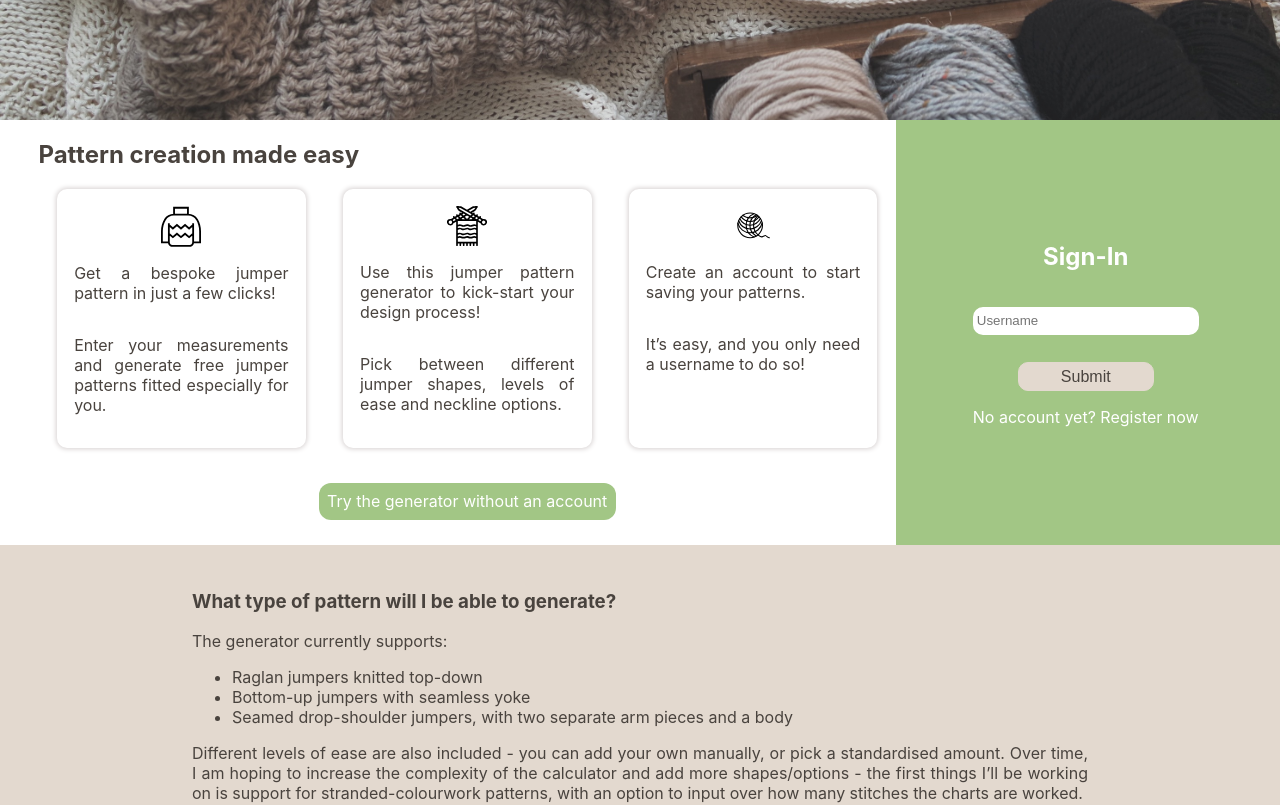
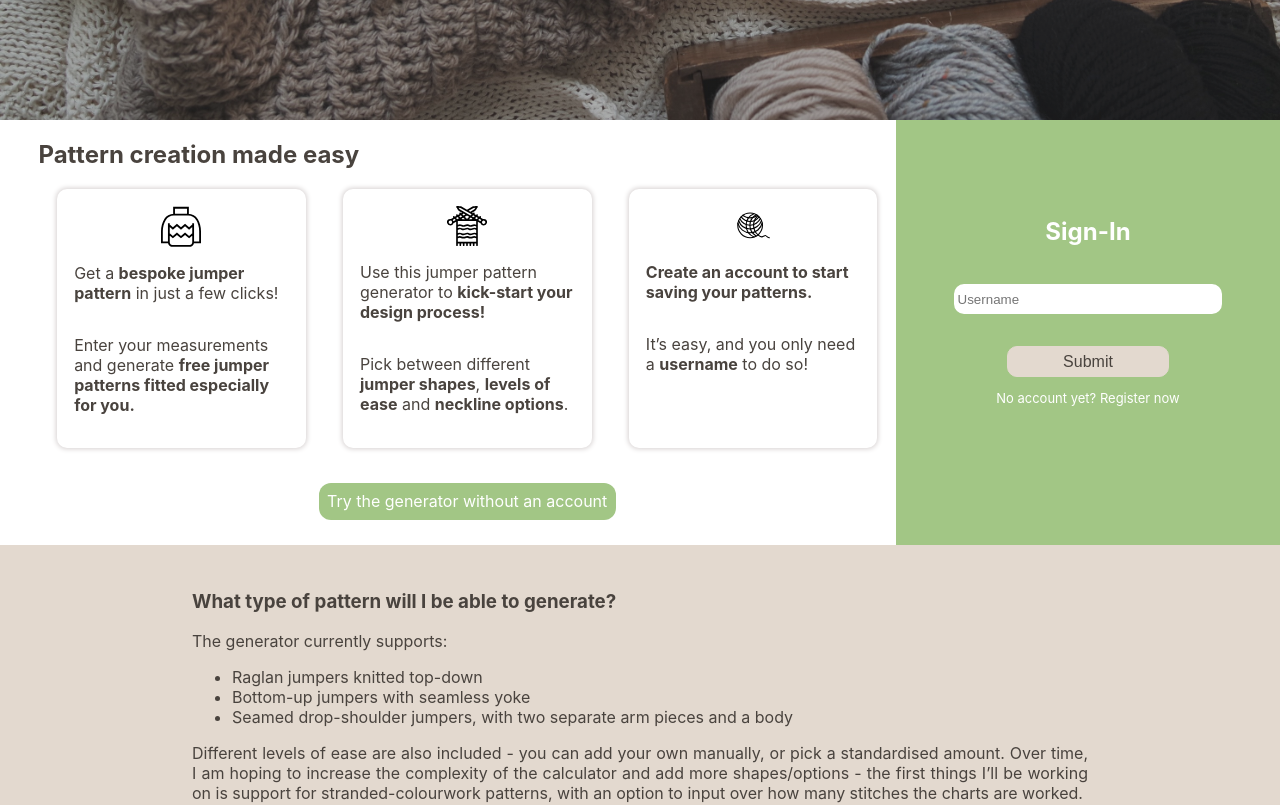
Before and after one commit to ClaireAdele/jumper-generator, a React (Create React App) app: page / in a window 1280 px wide. Shown: the part 680-1485 px from the top of the page. Built offline with nearby package versions, Linux system fonts and the light colour scheme.

Commit message:
messed about with the pattern tiles + renamed some components to better describe what they encompass now

```diff
--- a/src/components/homepage/Homepage.css
+++ b/src/components/homepage/Homepage.css
@@ -7,7 +7,7 @@
 #imgContainer {
     height: 100vh;
     color: white;
-    background-image: url("./homepage_assets/yarn-2565067.jpg");
+    background: linear-gradient(rgba(0, 0, 0, 0.074), rgba(0, 0, 0, 0.216)), url("./homepage_assets/yarn-2565067.jpg");
     background-repeat: no-repeat;
     background-size: cover;
     display: flex;
@@ -28,7 +28,6 @@
     margin-left: 3%;
     display: flex;
     flex-direction: column;
-    text-align:justify;
     color: rgb(73, 67, 62);
 }
 
@@ -81,16 +80,15 @@
     width: 30%;
     background-color: #A2C685;
     text-align: center;
-    display: flex;
-    align-items: center;
     color: white;
 }
 
 .form-container {
     display: flex;
     flex-direction: column;
-    margin-left: 20%;
-    margin-right: 20%;
+    margin-left: 15%;
+    margin-right: 15%;
+    margin-top: 20%;
 }
 
 .auth-input {
@@ -122,9 +120,13 @@
     cursor: pointer;
 }
 
+.account-yes-no {
+    font-size: small;
+}
+
 .account-yes-no:hover {
-   text-decoration: underline;
-   cursor: pointer;
+    text-decoration: underline;
+    cursor: pointer;
 }
 
 .ref-link {
--- a/src/components/homepage/Homepage.js
+++ b/src/components/homepage/Homepage.js
@@ -1,7 +1,5 @@
-import React, { useState } from "react";
 import Banner from "./homepage_children/Banner"
-import AuthenticationOptions from "./homepage_children/AuthenticationOptions";
-import { Link } from "react-router-dom";
+import PatternCreationMadeEasy from "./homepage_children/PatternCreationMadeEasy";
 import "./Homepage.css";
 import "../../App.css";
 import Faq from "./homepage_children/Faq";
@@ -11,7 +9,7 @@ const Homepage = ({ navigate }) => {
     return (
       <div className="homepage">
         <Banner />
-        <AuthenticationOptions navigate={navigate} />
+        <PatternCreationMadeEasy navigate={navigate} />
         <Faq />
         <About />
       </div>
--- a/src/components/homepage/homepage_children/AuthenticationOptions.js
+++ /dev/null
@@ -1,101 +0,0 @@
-import { Link } from "react-router-dom";
-import SignIn from "./SignIn";
-import SignUp from "./Sign-up";
-import React, { useState } from "react";
-import "../Homepage.css";
-import "../../../App.css";
-import yarnSvg from "../homepage_assets/yarn.svg"
-import jumperSvg from "../homepage_assets/jumper-thin.svg"
-import knittingSvg from "../homepage_assets/knitting.svg"
-
-const AuthenticationOptions = ({ navigate }) => {
-  const [userHasAccount, setUserHasAccount] = useState(true);
-
-    return userHasAccount ? (
-      <div id="pattern-creation-container">
-        <div id="pattern-creation">
-          <h2>Pattern creation made easy</h2>
-          <div id="columns-text">
-            <div className="pattern-creation-card">
-              <img className="svgImg" src={jumperSvg}></img>
-              <p>Get a bespoke jumper pattern in just a few clicks!</p>
-              <p>
-                Enter your measurements and generate free jumper patterns fitted
-                especially for you.
-              </p>
-            </div>
-
-            <div className="pattern-creation-card">
-              <img className="svgImg" src={knittingSvg}></img>
-              <p>
-                Use this jumper pattern generator to kick-start your design
-                process!
-              </p>
-              <p>
-                Pick between different jumper shapes, levels of ease and
-                neckline options.
-              </p>
-            </div>
-
-            <div className="pattern-creation-card">
-              <img className="svgImg" src={yarnSvg}></img>
-              <p>Create an account to start saving your patterns.</p>
-              <p>It’s easy, and you only need a username to do so!</p>
-            </div>
-          </div>
-          <Link
-            className="nav-button"
-            id="no-account-access-button"
-            to="/data-entry"
-          >
-            Try the generator without an account
-          </Link>
-        </div>
-        <SignIn navigate={navigate} setUserHasAccount={setUserHasAccount} />
-      </div>
-    ) : (
-      <div id="pattern-creation-container">
-        <div id="pattern-creation">
-          <h2>Pattern creation made easy</h2>
-          <div id="columns-text">
-            <div className="pattern-creation-card">
-              <img className="svgImg" src={jumperSvg}></img>
-              <p>Get a bespoke jumper pattern in just a few clicks!</p>
-              <p>
-                Enter your measurements and generate free jumper patterns fitted
-                especially for you.
-              </p>
-            </div>
-
-            <div className="pattern-creation-card">
-              <img className="svgImg" src={knittingSvg}></img>
-              <p>
-                Use this jumper pattern generator to kick-start your design
-                process!
-              </p>
-              <p>
-                Pick between different jumper shapes, levels of ease and
-                neckline options.
-              </p>
-            </div>
-
-            <div className="pattern-creation-card">
-              <img className="svgImg" src={yarnSvg}></img>
-              <p>Create an account to start saving your patterns.</p>
-              <p>It’s easy, and you only need a username to do so!</p>
-            </div>
-          </div>
-          <Link
-            className="nav-button"
-            id="no-account-access-button"
-            to="/data-entry"
-          >
-            Try the generator without an account
-          </Link>
-        </div>
-        <SignUp navigate={navigate} setUserHasAccount={setUserHasAccount} />
-      </div>
-    );
-}
-
-export default AuthenticationOptions;
--- /dev/null
+++ b/src/components/homepage/homepage_children/PatternCreationMadeEasy.js
@@ -0,0 +1,70 @@
+import { Link } from "react-router-dom";
+import SignIn from "./SignIn";
+import SignUp from "./Sign-up";
+import React, { useState } from "react";
+import "../Homepage.css";
+import "../../../App.css";
+import yarnSvg from "../homepage_assets/yarn.svg"
+import jumperSvg from "../homepage_assets/jumper-thin.svg"
+import knittingSvg from "../homepage_assets/knitting.svg"
+
+const PatternCreationMadeEasy = ({ navigate }) => {
+  const [userHasAccount, setUserHasAccount] = useState(true);
+
+  return (
+    <div id="pattern-creation-container">
+      <div id="pattern-creation">
+        <h2>Pattern creation made easy</h2>
+        <div id="columns-text">
+          <div className="pattern-creation-card">
+            <img className="svgImg" src={jumperSvg}></img>
+            <p>
+              Get a <b>bespoke jumper pattern</b> in just a few clicks!
+            </p>
+            <p>
+              Enter your measurements and generate{" "}
+              <b>free jumper patterns fitted especially for you.</b>
+            </p>
+          </div>
+
+          <div className="pattern-creation-card">
+            <img className="svgImg" src={knittingSvg}></img>
+            <p>
+              Use this jumper pattern generator to{" "}
+              <b>kick-start your design process!</b>
+            </p>
+            <p>
+              Pick between different <b>jumper shapes</b>, <b>levels of ease</b>{" "}
+              and <b>neckline options</b>.
+            </p>
+          </div>
+
+          <div className="pattern-creation-card">
+            <img className="svgImg" src={yarnSvg}></img>
+            <p>
+              <b>Create an account to start saving your patterns.</b>
+            </p>
+            <p>
+              It’s easy, and you only need a <b>username</b> to do so!
+            </p>
+          </div>
+        </div>
+
+        <Link
+          className="nav-button"
+          id="no-account-access-button"
+          to="/data-entry"
+        >
+          Try the generator without an account
+        </Link>
+      </div>
+      {userHasAccount ? (
+        <SignIn navigate={navigate} setUserHasAccount={setUserHasAccount} />
+      ) : (
+        <SignUp navigate={navigate} setUserHasAccount={setUserHasAccount} />
+      )}
+    </div>
+  );
+}
+
+export default PatternCreationMadeEasy;
--- a/src/components/profile/pattern-list/PatternList.js
+++ b/src/components/profile/pattern-list/PatternList.js
@@ -7,9 +7,9 @@ import { Link } from "react-router-dom";
 const PatternList = () => {
   return (
     <div id="pattern-list-container">
-      <div className="patternTile">
-        <img className="patternTileImg" src={placeHolderImg}></img>
-        <Link to="/yoke-pattern">Create new pattern</Link>
+      <div className="pattern-tile">
+        <img className="pattern-tileImg" src={placeHolderImg}></img>
+        <Link className="pattern-link" id="create-new-pattern" to="/yoke-pattern">Create new pattern</Link>
       </div>
       <PatternTile />
     </div>
--- a/src/components/profile/pattern-list/PatternTile.js
+++ b/src/components/profile/pattern-list/PatternTile.js
@@ -5,11 +5,13 @@ import { Link } from "react-router-dom";
 
 const PatternTile = () => {
   return (
-    <div className="patternTile">
-      <img className="patternTileImg" src={placeHolderImg}></img>
-      <Link to="/yoke-pattern">Pattern Name</Link>
+    <div className="pattern-tile">
+      <img className="pattern-tile-img" src={placeHolderImg}></img>
+      <Link className="pattern-link" to="/yoke-pattern">
+        Pattern Name
+      </Link>
     </div>
-  )
+  );
 };
 
 export default PatternTile;
--- a/src/components/profile/pattern-list/Patterns.css
+++ b/src/components/profile/pattern-list/Patterns.css
@@ -1,16 +1,38 @@
-.patternTile {
-    background-color: #A2C685;
+.pattern-tile {
     border-radius: 12px;
     display: flex;
     flex-direction:column;
     max-width: 25%;
     margin-left: 5%;
+    box-shadow: 0px 0px 5px 1px #d6d1d1;
 }
 
-.patternTileImg {
+.pattern-tile-img {
     max-width: 100%;
 }
 
 #pattern-list-container {
     display: flex;
 }
+
+.pattern-link {
+    background-color: #A2C685;
+    border-bottom-left-radius: 10px;
+    border-bottom-right-radius: 10px;
+    text-align: center;
+    padding-bottom: 5%;
+    padding-top: 5%;
+    color: white;
+}
+
+#create-new-pattern {
+    background-color: rgb(147, 114, 165) !important;
+}
+
+#create-new-pattern:hover {
+    background-color: rgb(117, 89, 131) !important;
+}
+
+.pattern-link:hover {
+    background-color: #75905f;
+}
```
